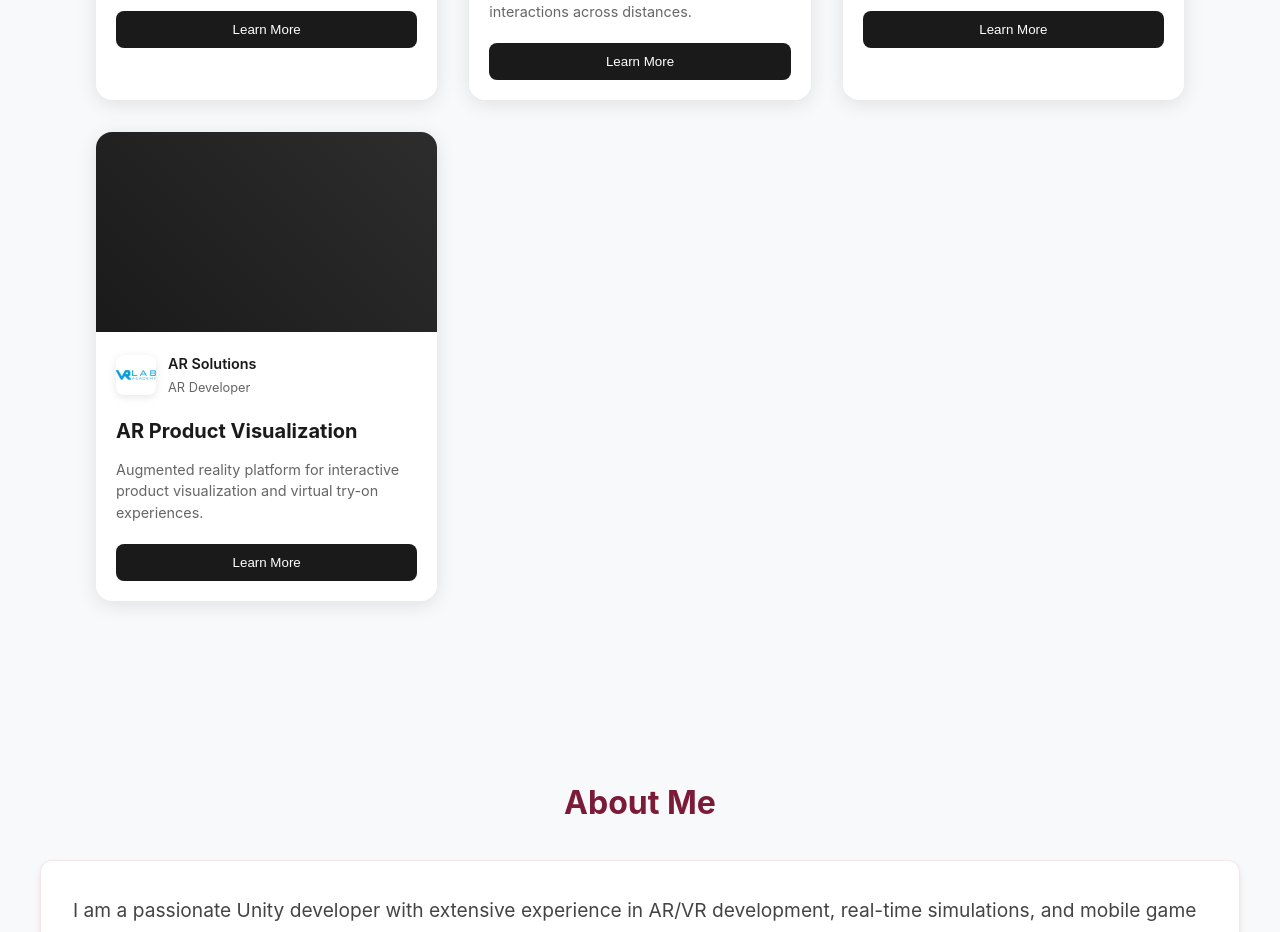
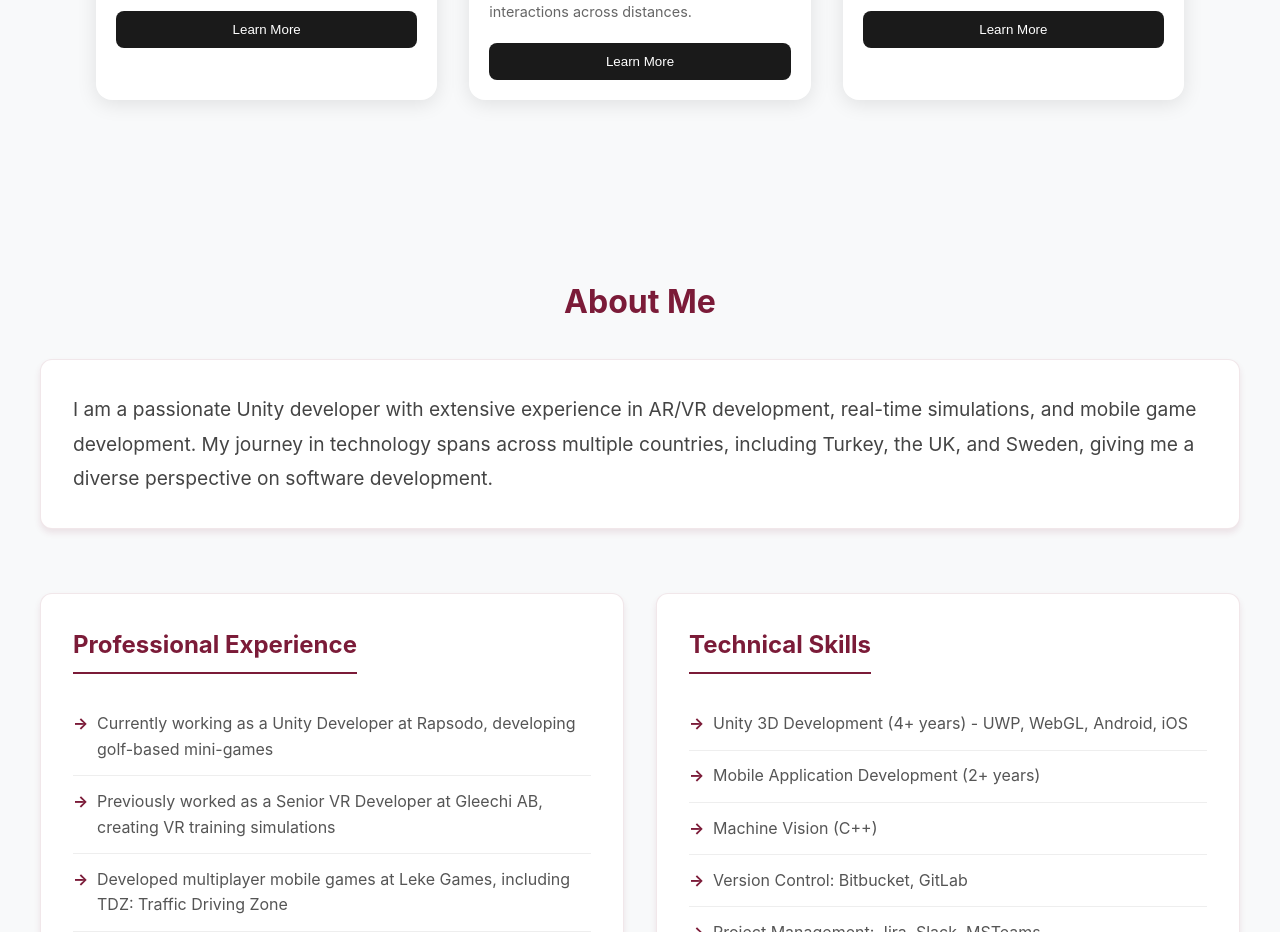
Before and after one commit to EfraimBaruh/efraim-portfolio, a React (Create React App) app: page / in a window 1280 px wide. Shown: the part 1460-2392 px from the top of the page. Built offline with nearby package versions, Linux system fonts and the light colour scheme.

Commit message:
embed project videos

```diff
--- a/src/components/Projects.js
+++ b/src/components/Projects.js
@@ -17,7 +17,7 @@ function Projects() {
       description: "An immersive golf simulation experience using Unity, featuring realistic physics and course environments.",
       technologies: ["Unity", "C#", "3D Modeling", "Physics"],
       image: "golf-sim.jpg",
-      videoUrl: "https://www.youtube.com/embed/YOUR_VIDEO_ID",
+      videoUrl: "https://www.youtube.com/embed/yKx0g9ECHBI",
       company: {
         name: "Rapsodo",
         logo: rapsodoLogo,
@@ -53,7 +53,7 @@ function Projects() {
       description: "Virtual reality simulations of university-level laboratory experiments, making science education more accessible.",
       technologies: ["VR", "Unity", "Education", "Interactive Learning"],
       image: "vr-lab.jpg",
-      videoUrl: "https://www.youtube.com/embed/YOUR_VIDEO_ID",
+      videoUrl: "https://www.youtube.com/embed/4ju-EpsM97Q",
       company: {
         name: "VRLabAcademy",
         logo: vrLabLogo,
@@ -64,24 +64,6 @@ function Projects() {
         "Created realistic physics simulations for chemical reactions",
         "Developed assessment and feedback systems for student learning",
         "Collaborated with educators to ensure educational accuracy"
-      ]
-    },
-    {
-      title: "AR Product Visualization",
-      description: "Augmented reality platform for interactive product visualization and virtual try-on experiences.",
-      technologies: ["AR", "Unity", "3D Modeling", "Computer Vision"],
-      image: "ar-product.jpg",
-      videoUrl: "https://www.youtube.com/embed/YOUR_VIDEO_ID",
-      company: {
-        name: "AR Solutions",
-        logo: arSolutionsLogo,
-        position: "AR Developer"
-      },
-      responsibilities: [
-        "Developed AR product visualization system for retail clients",
-        "Implemented real-time object tracking and recognition",
-        "Created interactive 3D product models and animations",
-        "Optimized AR performance for mobile devices"
       ]
     }
   ];
```
